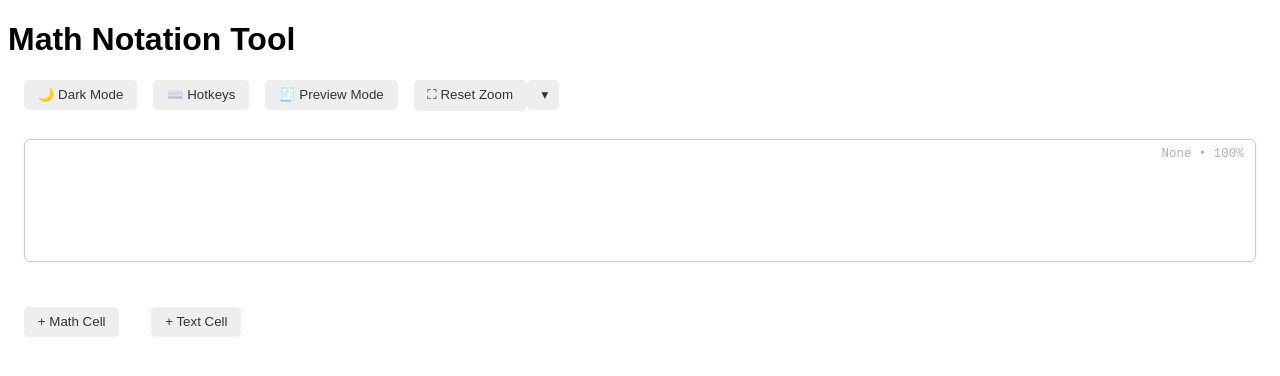
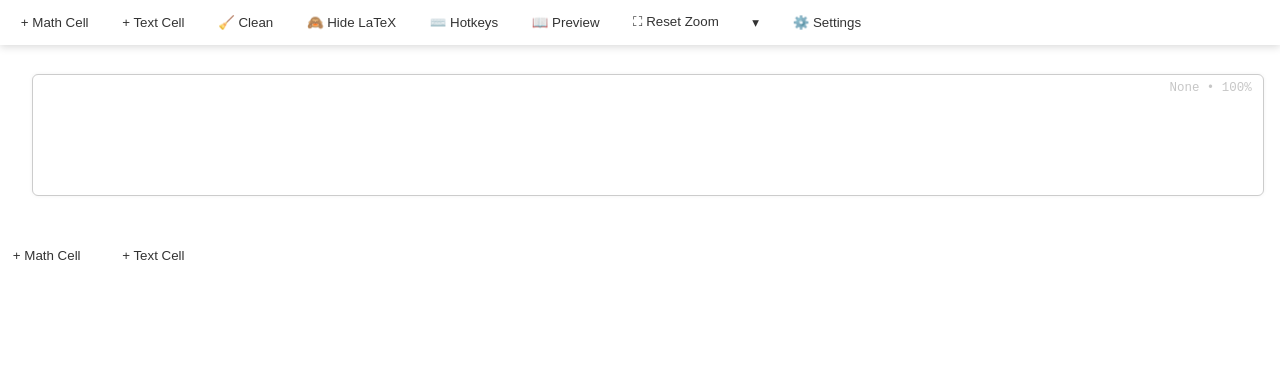
Before and after one commit to Kayyleigh/BarNotation, a React (Vite) app: page / in a window 1280 px wide. Shown: the top 376 px of the page. Built offline with nearby package versions, Linux system fonts and the light colour scheme; a web font is replaced by a local one.

Commit message:
Make header bar (with mock buttons for now)

```diff
--- /dev/null
+++ b/src/components/HeaderBar.tsx
@@ -0,0 +1,94 @@
+import clsx from "clsx";
+import React from "react";
+
+interface HeaderBarProps {
+  isDarkMode: boolean;
+  toggleDarkMode: () => void;
+  showHotkeys: boolean;
+  toggleHotkeyOverlay: () => void;
+  isPreviewMode: boolean;
+  togglePreviewMode: () => void;
+  resetAllZooms: () => void;
+  defaultZoom: number;
+  setShowZoomDropdown: React.Dispatch<React.SetStateAction<boolean>>;
+  showZoomDropdown: boolean;
+  handleZoomChange: (value: number) => void;
+  dropdownRef: React.RefObject<HTMLDivElement | null>;
+}
+
+const HeaderBar: React.FC<HeaderBarProps> = ({
+  isDarkMode,
+  toggleDarkMode,
+  toggleHotkeyOverlay,
+  isPreviewMode,
+  togglePreviewMode,
+  resetAllZooms,
+  defaultZoom,
+  setShowZoomDropdown,
+  showZoomDropdown,
+  handleZoomChange,
+  dropdownRef,
+}) => {
+  return (
+    <header className="app-header sticky-header">
+      <button onClick={() => console.log("placeholder for button 1")} className={clsx("button")}>
+        + Math Cell
+      </button>
+      <button onClick={() => console.log("placeholder for button 2")} className={clsx("button")}>
+        + Text Cell
+      </button>
+      <button onClick={() => console.log("placeholder for button 3")} className={clsx("button")}>
+        🧹 Clean
+      </button>
+      <button onClick={() => console.log("placeholder for button 4")} className={clsx("button")}>
+        🙈 Hide LaTeX
+      </button>
+
+      {/* <button onClick={toggleDarkMode} className={clsx("button", "theme-toggle-button")}>
+        {isDarkMode ? "☀️ Light Mode" : "🌙 Dark Mode"}
+      </button> */}
+      <button onClick={toggleHotkeyOverlay} className={clsx("button", "hotkey-button")}>
+        ⌨️ Hotkeys
+      </button>
+      <button onClick={togglePreviewMode} className={clsx("button", "preview-toggle-button")}>
+        {isPreviewMode ? "✏️ Edit" : "📖 Preview"}
+      </button>
+      <button onClick={resetAllZooms} className={clsx("button", "zoom-button")}>
+        ⛶ Reset Zoom
+      </button>
+
+      <div className="zoom-dropdown-wrapper" ref={dropdownRef}>
+        <button
+          onClick={() => setShowZoomDropdown((v) => !v)}
+          className={clsx("button", "zoom-dropdown-toggle")}
+        >
+          <span>
+            {showZoomDropdown ? "▴" : "▾"}
+          </span>
+        </button>
+
+        {showZoomDropdown && (
+          <div className="zoom-dropdown-panel">
+            <label>Default Zoom</label>
+            <input
+              type="range"
+              min="0.5"
+              max="2"
+              step="0.01"
+              value={defaultZoom}
+              onChange={(e) => handleZoomChange(parseFloat(e.target.value))}
+            />
+            <div className="zoom-dropdown-preview">
+              <span>{Math.round(defaultZoom * 100)}%</span>
+            </div>
+          </div>
+        )}
+      </div>
+      <button onClick={() => console.log("placeholder for settings button")} className={clsx("button")}>
+        ⚙️ Settings
+      </button>
+    </header>
+  );
+};
+
+export default HeaderBar;
--- a/src/components/MathNotationTool.tsx
+++ b/src/components/MathNotationTool.tsx
@@ -1,11 +1,13 @@
 import React, { useState, useEffect, useRef } from "react";
 import HotkeyOverlay from "./HotkeyOverlay";
+import HeaderBar from "./HeaderBar";
 import "../styles/themes.css"; // includes theme classes (i.e. dark mode)
 import "../styles/styles.css"; // styling for the main app
 import "../styles/math-node.css"; // styling for the main app
 import "../styles/cells.css"; // styling for the main app
 import MathCell from "./MathCell";
 import TextCell from "./TextCell";
+import clsx from "clsx";
 
 const App: React.FC = () => {
   const [isDarkMode, setIsDarkMode] = useState(() => {
@@ -95,51 +97,20 @@ const App: React.FC = () => {
 
   return (
     <div className="app-container">
-      <h1>Math Notation Tool</h1>
-      <header className="app-header">
-        <button onClick={toggleDarkMode} className="theme-toggle-button">
-          {isDarkMode ? "☀️ Light Mode" : "🌙 Dark Mode"}
-        </button>
-        <button onClick={toggleHotkeyOverlay} className="hotkey-button">
-          ⌨️ Hotkeys
-        </button>
-        <button onClick={togglePreviewMode} className="preview-toggle-button">
-          {isPreviewMode ? "✏️ Edit Mode" : "🧾 Preview Mode"}
-        </button>
-
-        <button onClick={resetAllZooms} className="zoom-button">
-          ⛶ Reset Zoom
-        </button>
-
-        <div className="zoom-dropdown-wrapper" ref={dropdownRef}>
-          <button
-            onClick={() => setShowZoomDropdown((v) => !v)}
-            className="zoom-dropdown-toggle"
-          >
-            <span style={{ marginLeft: "0.25rem" }}>
-              {showZoomDropdown ? "▴" : "▾"}
-            </span>
-          </button>
-
-          {showZoomDropdown && (
-            <div className="zoom-dropdown-panel">
-              <label>Default Zoom</label>
-              <input
-                type="range"
-                min="0.5"
-                max="2"
-                step="0.01"
-                value={defaultZoom}
-                onChange={(e) => handleZoomChange(parseFloat(e.target.value))}
-              />
-              <div className="zoom-dropdown-preview">
-                <span>{Math.round(defaultZoom * 100)}%</span>
-                {/* <span className="math-preview" style={{ fontSize: `${defaultZoom * 1.6}rem` }}>A</span> */}
-              </div>
-            </div>
-          )}
-        </div>
-      </header>
+      <HeaderBar
+        isDarkMode={isDarkMode}
+        toggleDarkMode={toggleDarkMode}
+        showHotkeys={showHotkeys}
+        toggleHotkeyOverlay={toggleHotkeyOverlay}
+        isPreviewMode={isPreviewMode}
+        togglePreviewMode={togglePreviewMode}
+        resetAllZooms={resetAllZooms}
+        defaultZoom={defaultZoom}
+        setShowZoomDropdown={setShowZoomDropdown}
+        showZoomDropdown={showZoomDropdown}
+        handleZoomChange={handleZoomChange}
+        dropdownRef={dropdownRef}
+      />
 
       <main className="editor-layout">
         <div className="cell-list">
@@ -167,8 +138,8 @@ const App: React.FC = () => {
         </div>
 
         <div className="add-buttons">
-          <button className="math-cell-button" onClick={() => addCell("math")}>+ Math Cell</button>
-          <button className="text-cell-button" onClick={() => addCell("text")}>+ Text Cell</button>
+          <button className={clsx("button", "math-cell-button")} onClick={() => addCell("math")}>+ Math Cell</button>
+          <button className={clsx("button", "text-cell-button")} onClick={() => addCell("text")}>+ Text Cell</button>
         </div>
 
       </main>
--- a/src/styles/cells.css
+++ b/src/styles/cells.css
@@ -13,6 +13,7 @@
 
   .cell {
     padding: 0.8em 0em;
+    margin: 0em 0em 0em 1em;
   }
 
   .math-cell {
@@ -26,7 +27,6 @@
   }
 
   .text-cell {
-    width: 100%;
     box-sizing: border-box;
     background: var(--math-editor-bg);
     border: 1px solid var(--math-editor-border);
--- a/src/styles/styles.css
+++ b/src/styles/styles.css
@@ -4,23 +4,36 @@
     text-transform: math-auto;
   }
 
-  /* ============================================= */
-  /* ================== BUTTONS ================== */
-  /* ============================================= */
+  /* ========================================================== */
+  /* ================== HEADER BAR & BUTTONS ================== */
+  /* ========================================================== */
 
-  .theme-toggle-button,
-  .hotkey-button,
-  .zoom-button,
-  .math-cell-button,
-  .text-cell-button,
-  .preview-toggle-button {
-    margin-left: 1rem;
-    background: var(--button-bg);
+  .sticky-header {
+    position: sticky;
+    top: 0;
+    z-index: 10;
+    background-color: var(--app-background);
+    padding: 0.5rem;
+    display: flex;
+    gap: 0.5rem;
+    align-items: center;
+    box-shadow: 0 2px 8px rgba(0, 0, 0, 0.15);
+
+  }
+
+
+  .button {
+    background: var(--app-background);
     color: var(--button-color);
-    border: 1px solid var(--button-bg);
+    /* border: 1px solid var(--button-bg); */
+    border: none;
     padding: 0.4rem 0.8rem;
     border-radius: 5px;
     cursor: pointer;
+  }
+
+  .button:hover {
+    background: var(--button-bg);
   }
 
   .zoom-dropdown-wrapper {
@@ -33,14 +46,6 @@
   }
 
   /* Align the dropdown toggle button next to "Reset Zoom" */
-  .zoom-dropdown-toggle {
-    background: var(--button-bg);
-    color: var(--button-color);
-    border: 1px solid var(--button-bg);
-    padding: 0.4rem 0.6rem;
-    border-radius: 5px;
-    cursor: pointer;
-  }
 
   /* Zoom dropdown panel styling */
   .zoom-dropdown-panel {
@@ -200,6 +205,7 @@
 
   .latex-box {
     width: 100%;
+    text-align: left;
     overflow: auto;
     height: auto;
     resize: none;
--- a/src/styles/themes.css
+++ b/src/styles/themes.css
@@ -1,6 +1,8 @@
 /* ============================================= */
 /* =============== THEMES =================== */
 /* ============================================= */
+
+/* pink: #d70087, darkblue: #015f86, orange: #d86410, purple: #8700af, green: #038700  */
 
 :root {
 
@@ -9,6 +11,7 @@
     --main-text-color: #000000;
 
     --background-color: white;
+    --app-background: var(--background-color);
 
     /* ===== Typography & Scaling ===== */
     --math-font-family: 'STIX Two Math', 'Cambria Math', 'Times New Roman', serif;
@@ -23,7 +26,7 @@
     --math-line-height: 1.2;
 
     /* ===== Cursor & Selection ===== */
-    --math-text-color: black;
+    --math-text-color: #444444;
     --math-cursor-color: black;
     --math-drop-cursor-color: black;
     --math-selection-bg: rgba(0, 0, 0, 0.07);
@@ -36,24 +39,25 @@
 
     /* ===== Theming (Custom Palette) ===== */
 
-    --math-accent-color: #b4462c;
+    --math-accent-color: #5f8700;
 
-    --math-color-single-bracket: #d21618;      /* Keep red for clarity */
-    --math-color-pair-brackets: #007acc;
+    --math-color-single-bracket: #d70000;      /* Keep red for clarity */
+    --math-color-pair-brackets: #444444;
 
-    --math-color-actuarial-text: #00796b;
-    --math-color-actuarial-bg: rgba(0, 121, 107, 0.08);
+    --math-color-actuarial-text: #005f87;
+    --math-color-actuarial-bg: #005f8714;
 
-    --math-color-big-operator-symbol: #c48800;
+    --math-color-big-operator-symbol: #d70087;
     --math-color-big-operator-limits: var(--math-text-color);
 
-    --math-color-nth-root-symbol: #c48800;
-    --math-color-nth-root-index: #c48800;
+    --math-color-nth-root-symbol: #d70087;
+    --math-color-nth-root-index: #d70087;
 
-    --math-color-upright-text: #6a0dad;
-    --math-color-upright-bg: rgba(106, 13, 173, 0.08);
+    --math-color-upright-text: #8700af;
+    --math-color-upright-bg: #8700af14;
 
-    --math-color-command-input-text: #929270;
+    /* --math-color-command-input-text: #929270; */
+    --math-color-command-input-text: #5f8700;
 
     /* ===== Editor Container ===== */
     --math-editor-bg: white;
@@ -99,6 +103,7 @@
     --main-text-color: #ffffff;
 
     --background-color: #252526;
+    --app-background: var(--background-color);
 
     --math-cursor-color: white;
     --math-drop-cursor-color: white;
@@ -161,6 +166,12 @@
     --text-cell-color: #d4d4d4;
   }
 
+  html, body {
+    margin: 0;
+    padding: 0;
+    box-sizing: border-box;
+  }
+
   body {
     font-family: sans-serif;
     background-color: var(--background-color);
```
Also changed, not shown: 1 other file (tests, documents, lock files or other folders).
